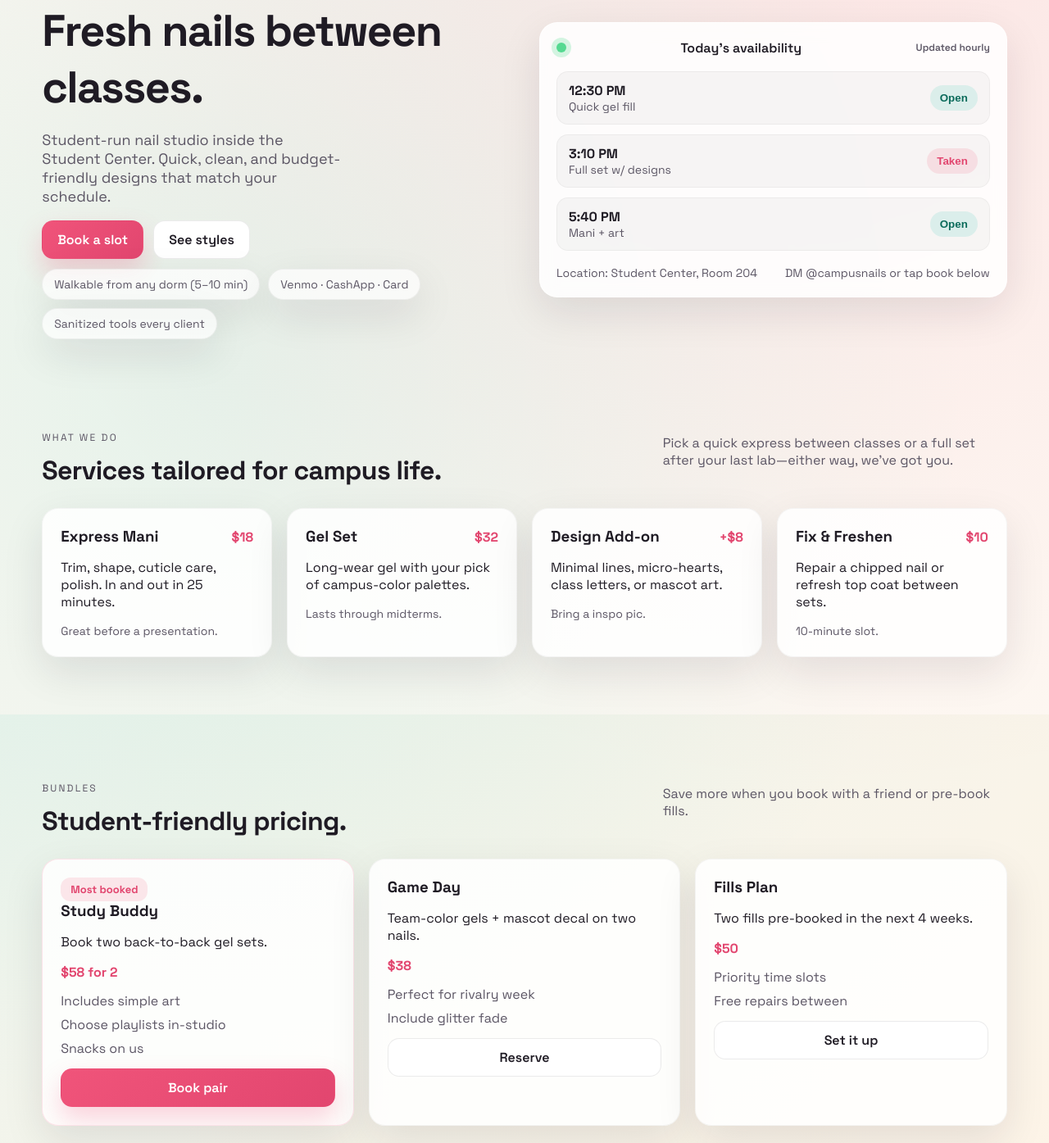
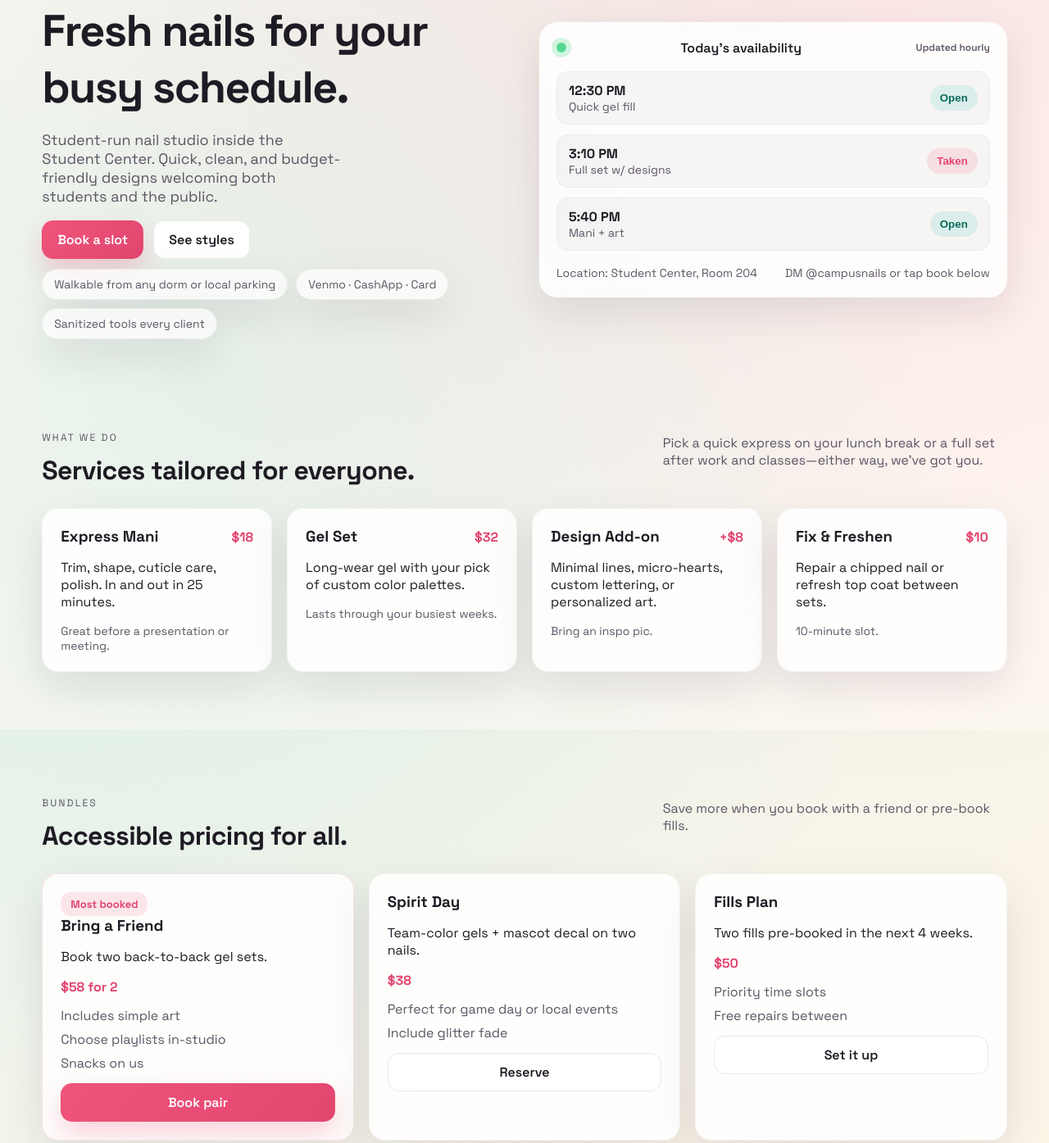
Before and after one commit to agbovipatrick698-cell/N2, a plain HTML site: page index.html in a window 1280 px wide. Shown: the part 167-1562 px from the top of the page at 82% size. Drawn offline with Linux system fonts and the light colour scheme.

Commit message:
Update copy to welcome both students and non-students

```diff
--- a/index.html
+++ b/index.html
@@ -35,14 +35,14 @@
       <div class="container hero-grid">
         <div class="hero-copy">
           <div class="eyebrow">On-campus • No ride needed</div>
-          <h1>Fresh nails between classes.</h1>
-          <p class="lead">Student-run nail studio inside the Student Center. Quick, clean, and budget-friendly designs that match your schedule.</p>
+          <h1>Fresh nails for your busy schedule.</h1>
+          <p class="lead">Student-run nail studio inside the Student Center. Quick, clean, and budget-friendly designs welcoming both students and the public.</p>
           <div class="hero-actions">
             <a class="btn primary" href="#booking">Book a slot</a>
             <a class="btn ghost" href="#gallery">See styles</a>
           </div>
           <div class="pill-row">
-            <div class="pill">Walkable from any dorm (5–10 min)</div>
+            <div class="pill">Walkable from any dorm or local parking</div>
             <div class="pill">Venmo · CashApp · Card</div>
             <div class="pill">Sanitized tools every client</div>
           </div>
@@ -88,9 +88,9 @@
       <div class="container section-header">
         <div>
           <p class="eyebrow">What we do</p>
-          <h2>Services tailored for campus life.</h2>
+          <h2>Services tailored for everyone.</h2>
         </div>
-        <p class="muted">Pick a quick express between classes or a full set after your last lab—either way, we've got you.</p>
+        <p class="muted">Pick a quick express on your lunch break or a full set after work and classes—either way, we've got you.</p>
       </div>
       <div class="container cards-grid">
         <article class="card">
@@ -99,23 +99,23 @@
             <span class="price">$18</span>
           </div>
           <p>Trim, shape, cuticle care, polish. In and out in 25 minutes.</p>
-          <div class="meta">Great before a presentation.</div>
+          <div class="meta">Great before a presentation or meeting.</div>
         </article>
         <article class="card">
           <div class="card-top">
             <h3>Gel Set</h3>
             <span class="price">$32</span>
           </div>
-          <p>Long-wear gel with your pick of campus-color palettes.</p>
-          <div class="meta">Lasts through midterms.</div>
+          <p>Long-wear gel with your pick of custom color palettes.</p>
+          <div class="meta">Lasts through your busiest weeks.</div>
         </article>
         <article class="card">
           <div class="card-top">
             <h3>Design Add-on</h3>
             <span class="price">+$8</span>
           </div>
-          <p>Minimal lines, micro-hearts, class letters, or mascot art.</p>
-          <div class="meta">Bring a inspo pic.</div>
+          <p>Minimal lines, micro-hearts, custom lettering, or personalized art.</p>
+          <div class="meta">Bring an inspo pic.</div>
         </article>
         <article class="card">
           <div class="card-top">
@@ -132,14 +132,14 @@
       <div class="container section-header">
         <div>
           <p class="eyebrow">Bundles</p>
-          <h2>Student-friendly pricing.</h2>
+          <h2>Accessible pricing for all.</h2>
         </div>
         <p class="muted">Save more when you book with a friend or pre-book fills.</p>
       </div>
       <div class="container cards-grid three-up">
         <article class="card feature">
           <div class="badge">Most booked</div>
-          <h3>Study Buddy</h3>
+          <h3>Bring a Friend</h3>
           <p>Book two back-to-back gel sets.</p>
           <div class="price">$58 for 2</div>
           <ul class="list">
@@ -150,11 +150,11 @@
           <a class="btn primary full" href="#booking">Book pair</a>
         </article>
         <article class="card">
-          <h3>Game Day</h3>
+          <h3>Spirit Day</h3>
           <p>Team-color gels + mascot decal on two nails.</p>
           <div class="price">$38</div>
           <ul class="list">
-            <li>Perfect for rivalry week</li>
+            <li>Perfect for game day or local events</li>
             <li>Include glitter fade</li>
           </ul>
           <a class="btn ghost full" href="#booking">Reserve</a>
@@ -206,8 +206,8 @@
       <div class="container booking">
         <div>
           <p class="eyebrow">Easy booking</p>
-          <h2>Pick a time that fits your classes.</h2>
-          <p class="muted">Open Mon–Sat, 11:00 AM – 8:00 PM. Closed on exam days; we'll post updates on IG.</p>
+          <h2>Pick a time that fits your schedule.</h2>
+          <p class="muted">Open Mon–Sat, 11:00 AM – 8:00 PM. Closed on major holidays and exam days; we'll post updates on IG.</p>
           <div class="contact-grid">
             <div class="contact-card">
               <h3>DM or text</h3>
@@ -229,7 +229,7 @@
         <div class="booking-card" aria-label="Quick summary">
           <div class="badge">New client?</div>
           <ul class="list">
-            <li>Show student ID for 10% off</li>
+            <li>Students show ID for 10% off</li>
             <li>We sanitize tools every session</li>
             <li>Free polish removal with any service</li>
             <li>Payment: Venmo, CashApp, card, cash</li>
@@ -287,7 +287,7 @@
       </div>
     </div>
     <div class="container footer-foot">
-      <p class="tiny">Powered by student creativity. See you between classes.</p>
+      <p class="tiny">Powered by student creativity. See you soon.</p>
     </div>
   </footer>
 
```
